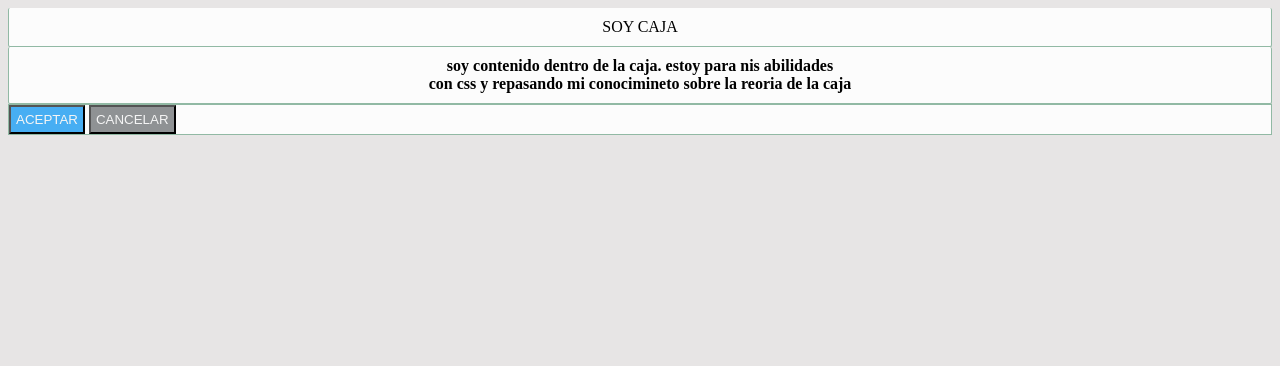
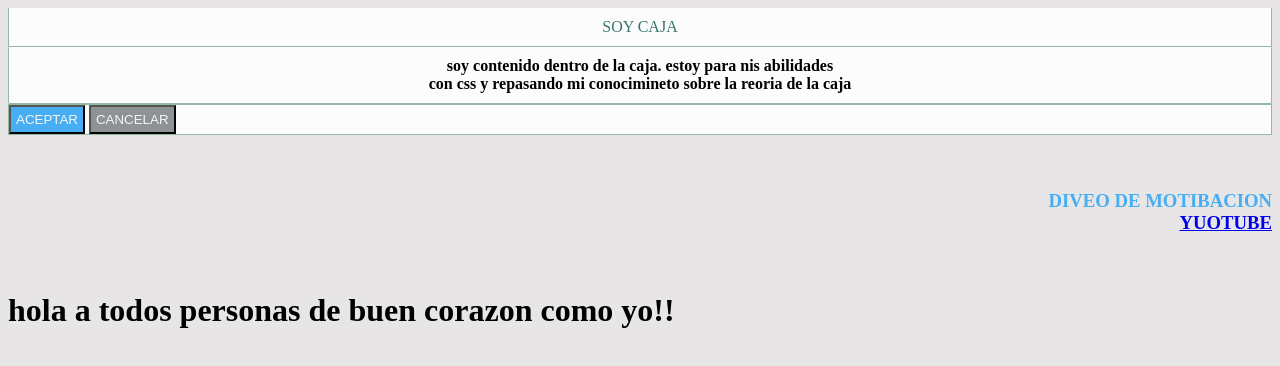
Before and after one commit to erineodeleon/sobresaliente, a plain HTML site: page index.html in a window 1280 px wide. Drawn offline with Linux system fonts and the light colour scheme.

Commit message:
primera prueba con git stash

```diff
--- a/estilo.css
+++ b/estilo.css
@@ -7,7 +7,7 @@ body {
     border-style: solid;
     border-color: rgb(145, 185, 164);
     border-width: 1px;
-    border-radius: 2px;
+    sss border-radius: 2px;
     border-top: solid 0px;
 }
 
@@ -30,6 +30,7 @@ body {
 
 .contenido {
     padding: 10px;
+    color: rgb(58, 117, 112);
 }
 
 .primario {
@@ -43,3 +44,8 @@ body {
     padding: 5px;
     color: whitesmoke
 }
+
+.md {
+    text-align: right;
+    color: rgb(71, 174, 243);
+}
--- a/index.html
+++ b/index.html
@@ -4,7 +4,7 @@
 <head>
     <meta charset="UTF-8">
     <meta name="viewport" content="width=device-width, initial-scale=1.0">
-    <title>primer intento</title>
+    <title>esperimentos</title>
     <link rel="stylesheet" href="estilo.css" type="text/css">
 </head>
 
@@ -19,7 +19,20 @@
         <button class="primario">ACEPTAR</button>
         <button class="segundo">CANCELAR</button>
     </div>
+    <br>
+    <br>
+
+    <h3 class="md">DIVEO DE MOTIBACION <br> <a href="https://www.youtube.com/watch?v=FK3HyJglFQ0">YUOTUBE</a></h3>
+
 
 </body>
+<br>
+<footer class="footer">
+    <div>
+        <h1>
+            hola a todos personas de buen corazon como yo!!
+        </h1>
+    </div>
+</footer>
 
 </html>
```
